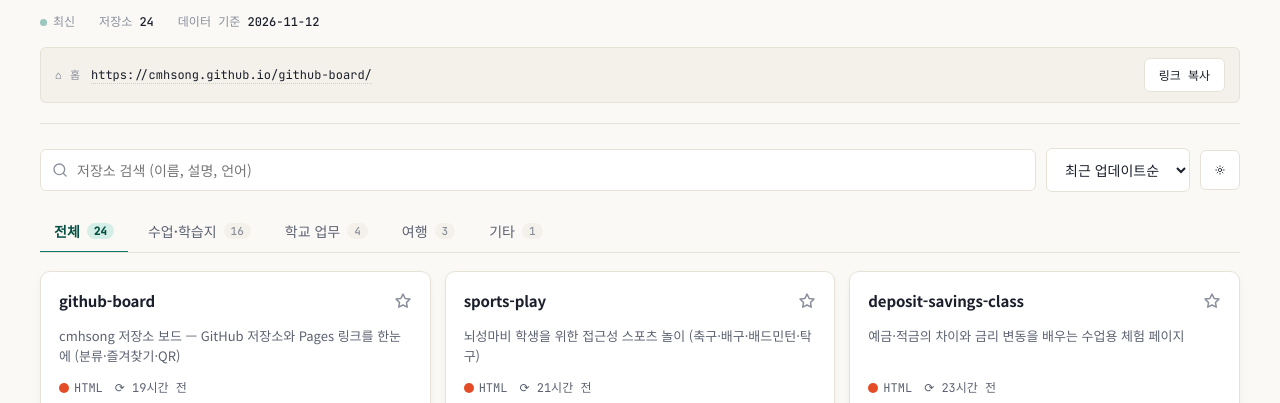
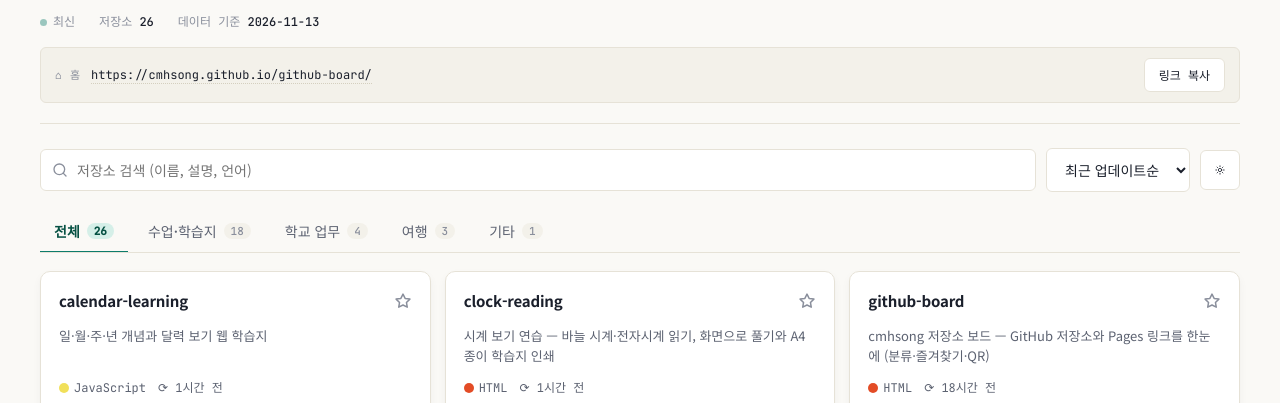
Before and after one commit to cmhsong/github-board, a plain HTML site: page index.html in a window 1280 px wide. Shown: the part 114-517 px from the top of the page. Drawn offline with nearby package versions, Linux system fonts and the light colour scheme.

Commit message:
clock-reading·calendar-learning 추가

```diff
--- a/index.html
+++ b/index.html
@@ -597,10 +597,12 @@
   const THEME_KEY = `gh:${USER}:theme`;
 
   // DATA_AS_OF and REPOS are refreshed whenever the user asks Claude to update the board.
-  const DATA_AS_OF = "2026-11-12T06:41:00Z";
+  const DATA_AS_OF = "2026-11-13T01:49:00Z";
   const REPOS = [
-    {"id":1454927099,"name":"github-board","html_url":"https://github.com/cmhsong/github-board","description":"cmhsong 저장소 보드 — GitHub 저장소와 Pages 링크를 한눈에 (분류·즐겨찾기·QR)","language":"HTML","updated_at":"2026-11-12T06:41:19Z","created_at":"2026-11-12T06:41:07Z","stargazers_count":0,"has_pages":true,"homepage":"https://cmhsong.github.io/github-board/","fork":false,"archived":false},
-    {"id":1453536919,"name":"sports-play","html_url":"https://github.com/cmhsong/sports-play","description":"뇌성마비 학생을 위한 접근성 스포츠 놀이 (축구·배구·배드민턴·탁구)","language":"HTML","updated_at":"2026-11-12T04:43:43Z","created_at":"2026-11-11T04:54:41Z","stargazers_count":0,"has_pages":true,"homepage":null,"fork":false,"archived":false},
+    {"id":1455982416,"name":"calendar-learning","html_url":"https://github.com/cmhsong/calendar-learning","description":"일·월·주·년 개념과 달력 보기 웹 학습지","language":"JavaScript","updated_at":"2026-11-13T00:34:46Z","created_at":"2026-11-13T00:34:36Z","stargazers_count":0,"has_pages":true,"homepage":null,"fork":false,"archived":false},
+    {"id":1455979207,"name":"clock-reading","html_url":"https://github.com/cmhsong/clock-reading","description":null,"language":"HTML","updated_at":"2026-11-13T00:30:04Z","created_at":"2026-11-13T00:29:53Z","stargazers_count":0,"has_pages":true,"homepage":null,"fork":false,"archived":false},
+    {"id":1454927099,"name":"github-board","html_url":"https://github.com/cmhsong/github-board","description":"cmhsong 저장소 보드 — GitHub 저장소와 Pages 링크를 한눈에 (분류·즐겨찾기·QR)","language":"HTML","updated_at":"2026-11-12T07:41:30Z","created_at":"2026-11-12T06:41:07Z","stargazers_count":0,"has_pages":true,"homepage":"https://cmhsong.github.io/github-board/","fork":false,"archived":false},
+    {"id":1453536919,"name":"sports-play","html_url":"https://github.com/cmhsong/sports-play","description":"뇌성마비 학생을 위한 접근성 스포츠 놀이 (축구·배구·배드민턴·탁구)","language":"HTML","updated_at":"2026-11-12T07:08:16Z","created_at":"2026-11-11T04:54:41Z","stargazers_count":0,"has_pages":true,"homepage":null,"fork":false,"archived":false},
     {"id":1454629235,"name":"deposit-savings-class","html_url":"https://github.com/cmhsong/deposit-savings-class","description":"예금·적금의 차이와 금리 변동을 배우는 수업용 체험 페이지","language":"HTML","updated_at":"2026-11-12T02:14:33Z","created_at":"2026-11-11T23:57:04Z","stargazers_count":0,"has_pages":true,"homepage":null,"fork":false,"archived":false},
     {"id":1454629627,"name":"bank-practice","html_url":"https://github.com/cmhsong/bank-practice","description":"지적장애 학생을 위한 은행 앱 연습용 가상 뱅킹 웹앱 (연습은행)","language":"HTML","updated_at":"2026-11-12T02:10:45Z","created_at":"2026-11-11T23:57:38Z","stargazers_count":0,"has_pages":true,"homepage":null,"fork":false,"archived":false},
     {"id":1453468413,"name":"rps-card-quiz","html_url":"https://github.com/cmhsong/rps-card-quiz","description":"가위바위보로 차례 정하고 카드를 뒤집어 문제 푸는 교실용 퀴즈 게임","language":"HTML","updated_at":"2026-11-11T04:48:32Z","created_at":"2026-11-11T03:18:15Z","stargazers_count":0,"has_pages":true,"homepage":"https://cmhsong.github.io/rps-card-quiz/","fork":false,"archived":false},
@@ -631,6 +633,7 @@
   // Descriptions shown when the GitHub repo has none set.
   const DESC_FALLBACK = {
     "dice-math-playground": "주사위 수학 놀이터 — 주사위 계산 놀이·말판 놀이, 말판·문항 편집과 학습지 만들기",
+    "clock-reading": "시계 보기 연습 — 바늘 시계·전자시계 읽기, 화면으로 풀기와 A4 종이 학습지 인쇄",
     "hoesik-worksheet": "회식비 정산 학습지 — 서울 식당 100곳 메뉴판에서 인원수만큼 메뉴를 고르고 1/N 정산을 계산 (A4 인쇄)",
   };
   REPOS.forEach(r => { if (!r.description && DESC_FALLBACK[r.name]) r.description = DESC_FALLBACK[r.name]; });
@@ -653,6 +656,7 @@
     "interview": "class", "hoesik-worksheet": "class",
     "dice-math-playground": "class", "rps-card-quiz": "class", "sports-play": "class",
     "deposit-savings-class": "class", "bank-practice": "class",
+    "clock-reading": "class", "calendar-learning": "class",
     "github-board": "etc",
     "school-timetable": "work", "susi-2027": "work", "lesson-template": "work", "budget": "work",
     "osaka-2027": "travel", "osaka-2027-jan13": "travel", "nagoya-trip": "travel",
```
